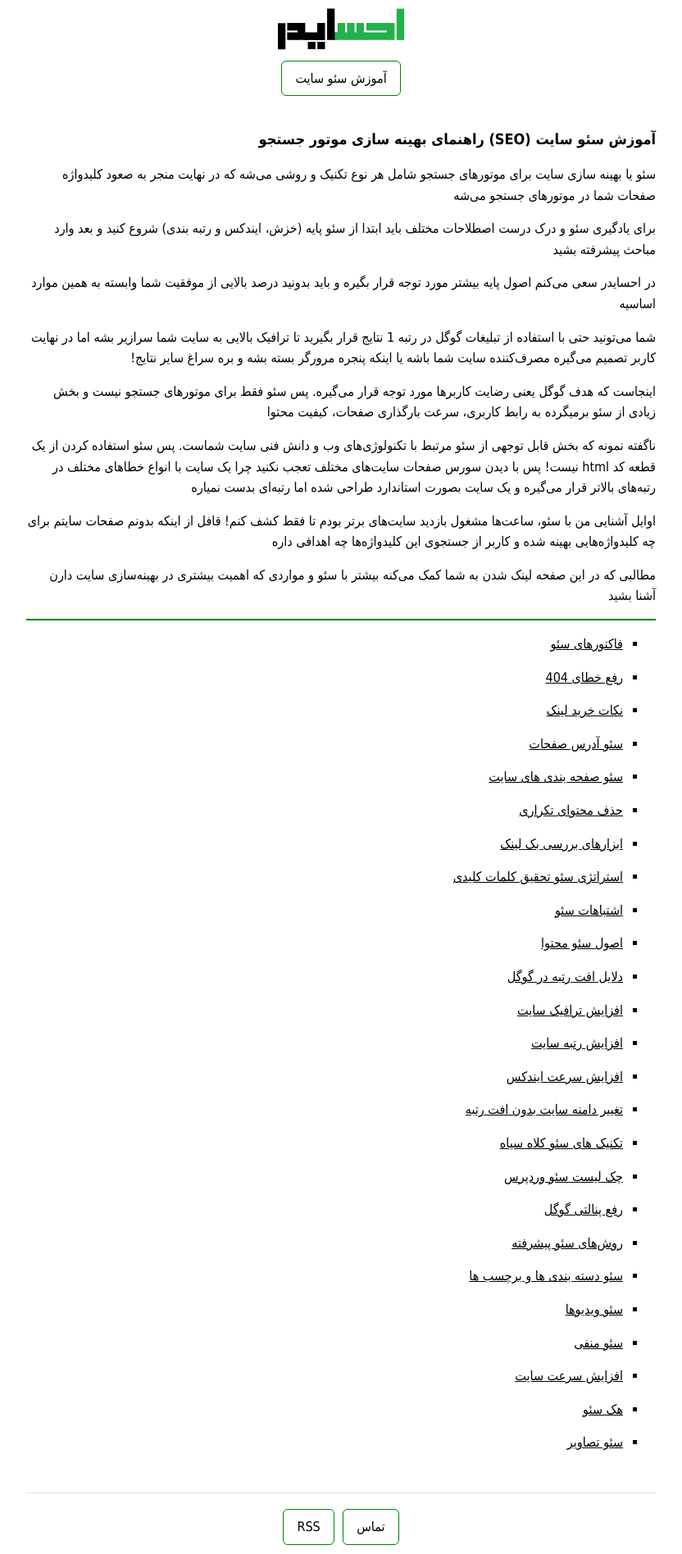
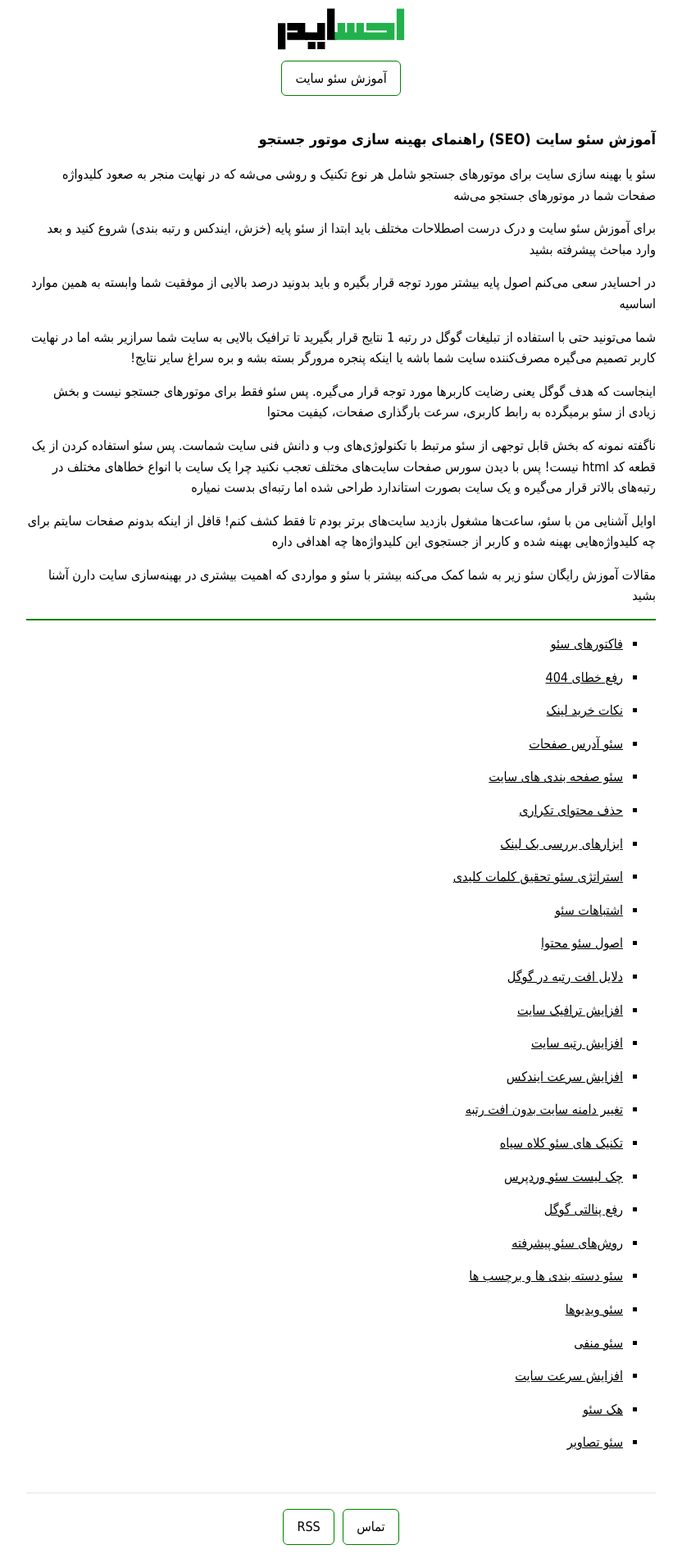
Before and after one commit to darkblog/darkblog.github.io, a Jekyll site: the page built from _posts/2022-5-1-seo.md, in a window 1280 px wide. Shown: the whole page at 82% size, without its empty margins (224-1056 px from the left). Built offline with Jekyll 4.4.1, drawn with Linux system fonts in a browser that asks for light colours.

Commit message:
Update 2022-5-1-seo.md

```diff
--- a/_posts/2022-5-1-seo.md
+++ b/_posts/2022-5-1-seo.md
@@ -5,7 +5,7 @@ title: آموزش سئو سایت (SEO) راهنمای بهینه سازی مو
 
 سئو یا بهینه سازی سایت برای موتورهای جستجو شامل هر نوع تکنیک و روشی می‌شه که در نهایت منجر به صعود کلیدواژه‌ صفحات شما در موتورهای جستجو می‌شه
 
-برای یادگیری سئو و درک درست اصطلاحات مختلف باید ابتدا از سئو پایه (خزش، ایندکس و رتبه بندی) شروع کنید و بعد وارد مباحث پیشرفته بشید
+برای آموزش سئو سایت و درک درست اصطلاحات مختلف باید ابتدا از سئو پایه (خزش، ایندکس و رتبه بندی) شروع کنید و بعد وارد مباحث پیشرفته بشید
 
 در احسایدر سعی می‌کنم اصول پایه بیشتر مورد توجه قرار بگیره و باید بدونید درصد بالایی از موفقیت شما وابسته به همین موارد اساسیه
 
@@ -17,7 +17,7 @@ title: آموزش سئو سایت (SEO) راهنمای بهینه سازی مو
 
 اوایل آشنایی من با سئو، ساعت‌ها مشغول بازدید سایت‌های برتر بودم تا فقط کشف کنم! قافل از اینکه بدونم صفحات سایتم برای چه کلیدواژه‌هایی بهینه شده و کاربر از جستجوی این کلیدواژه‌ها چه اهدافی داره
 
-مطالبی که در این صفحه لینک شدن به شما کمک می‌کنه بیشتر با سئو و مواردی که اهمیت بیشتری در بهینه‌سازی سایت دارن آشنا بشید
+مقالات آموزش رایگان سئو زیر به شما کمک می‌کنه بیشتر با سئو و مواردی که اهمیت بیشتری در بهینه‌سازی سایت دارن آشنا بشید
 
 ***
 
```
